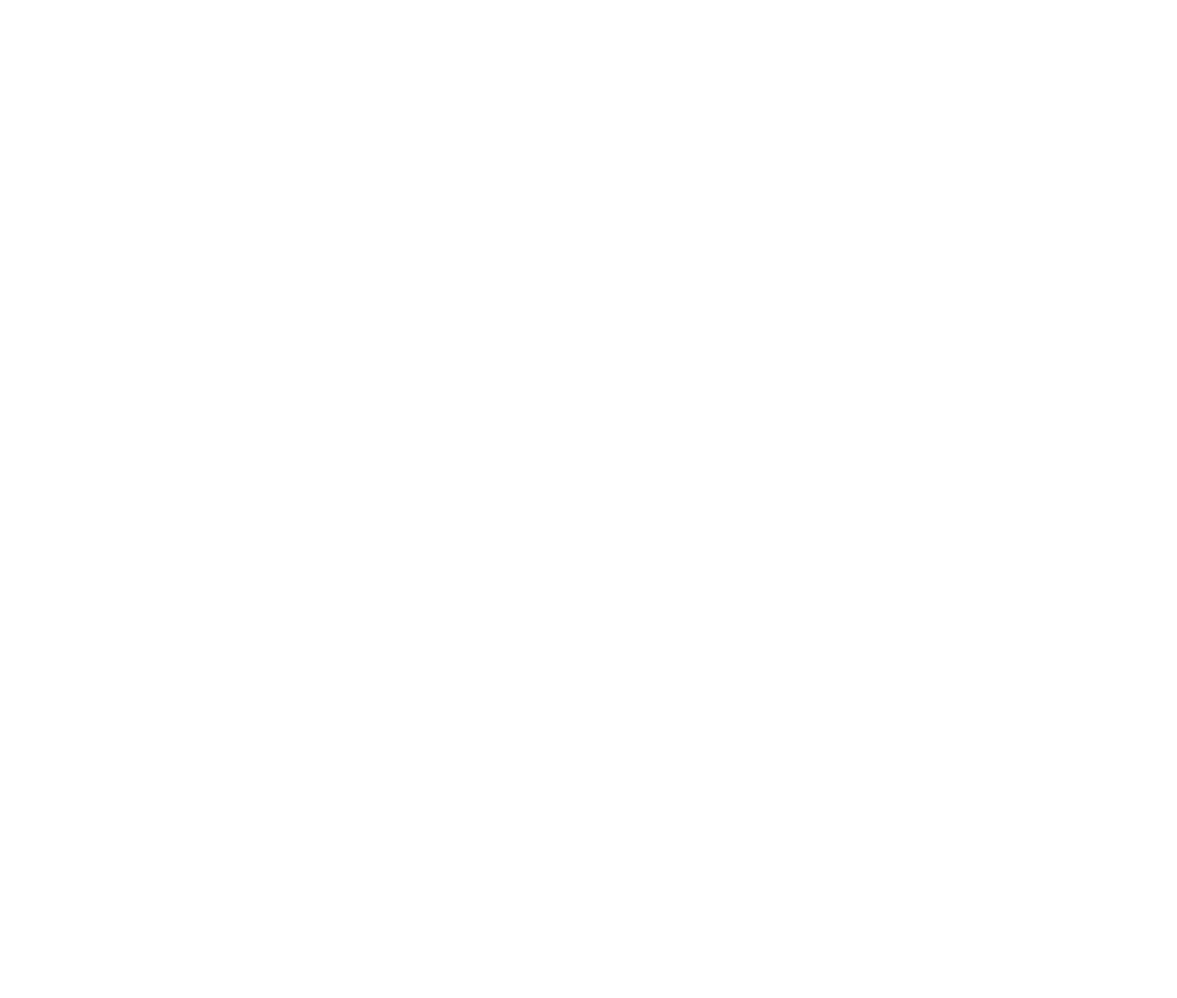
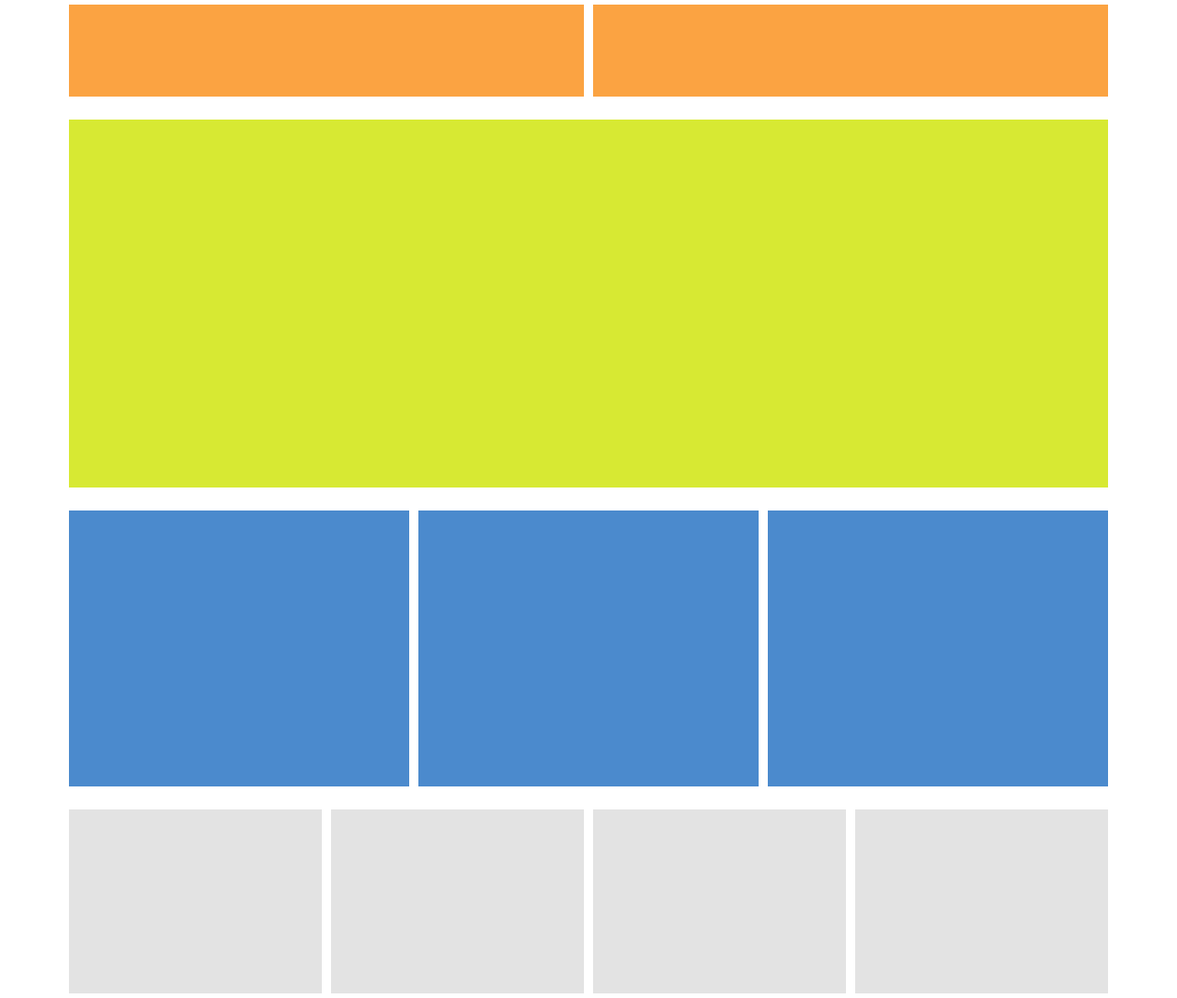
Before and after one commit to oxana3fan/Grid, a plain HTML site: page index.html in a window 1280 px wide. Shown: the whole page at 92% size. Before the commit the page ends 800 px from the top, so only its background shows below. Drawn offline with nearby package versions, Linux system fonts and the light colour scheme.

Commit message:
Final code

```diff
--- a/index.html
+++ b/index.html
@@ -1,12 +1,38 @@
 <!DOCTYPE html>
 <html lang="en">
+
 <head>
     <meta charset="UTF-8">
     <meta name="viewport" content="width=device-width, initial-scale=1.0">
     <meta http-equiv="X-UA-Compatible" content="ie=edge">
     <title>Grid</title>
+    <link rel="stylesheet" href="https://maxcdn.bootstrapcdn.com/bootstrap/4.3.1/css/bootstrap.min.css">
+    <link rel="stylesheet" href="styles.css">
+    <script src="https://ajax.googleapis.com/ajax/libs/jquery/3.4.1/jquery.min.js"></script>
+    <script src="https://cdnjs.cloudflare.com/ajax/libs/popper.js/1.14.7/umd/popper.min.js"></script>
+    <script src="https://maxcdn.bootstrapcdn.com/bootstrap/4.3.1/js/bootstrap.min.js"></script>
 </head>
+
 <body>
-
+    <div class="container">
+        <div class="row">
+            <article class="col-lg-6 col-md-12 col-sm-12"><div class="box1"></div></article>
+            <article class="col-lg-6 col-md-12 col-sm-12"><div class="box1"></div></article>
+        </div>
+        <div class="row">
+            <article class="col-lg-12 col-md-12 col-md-12"><div class="box2"></div></article>
+        </div>
+        <div class="row">
+            <article class="col-lg-4 col-md-12 col-sm-12"><div class="box3"></div></article>
+            <article class="col-lg-4 col-md-12 col-sm-12"><div class="box3"></div></article>
+            <article class="col-lg-4 col-md-12 col-sm-12"><div class="box3"></div></article>
+        </div>
+        <div class="row">
+            <article class="col-lg-3 col-md-6 col-sm-12"><div class="box4"></div></article>
+            <article class="col-lg-3 col-md-6 col-sm-12"><div class="box4"></div></article>
+            <article class="col-lg-3 col-md-6 col-sm-12"><div class="box4"></div></article>
+            <article class="col-lg-3 col-md-6 col-sm-12"><div class="box4"></div></article>
+        </div>
+    </div>
 </body>
 </html>
--- a/styles.css
+++ b/styles.css
@@ -0,0 +1,35 @@
+* {
+    box-sizing: border-box;
+}
+
+.row {
+    margin-bottom: 15px;
+}
+
+.row:last-child {
+    margin-bottom: 0px;
+}
+
+[class*="col-"] {
+    padding: 5px;
+}
+
+.box1 {
+    background-color: #FBA342;
+    height: 100px;
+}
+
+.box2 {
+    background-color: #D7E933;
+    height: 400px;
+}
+
+.box3 {
+    background-color: #4B8ACD;
+    height: 300px;
+}
+
+.box4 {
+    background-color: #E3E3E3;
+    height: 200px;
+}
```
